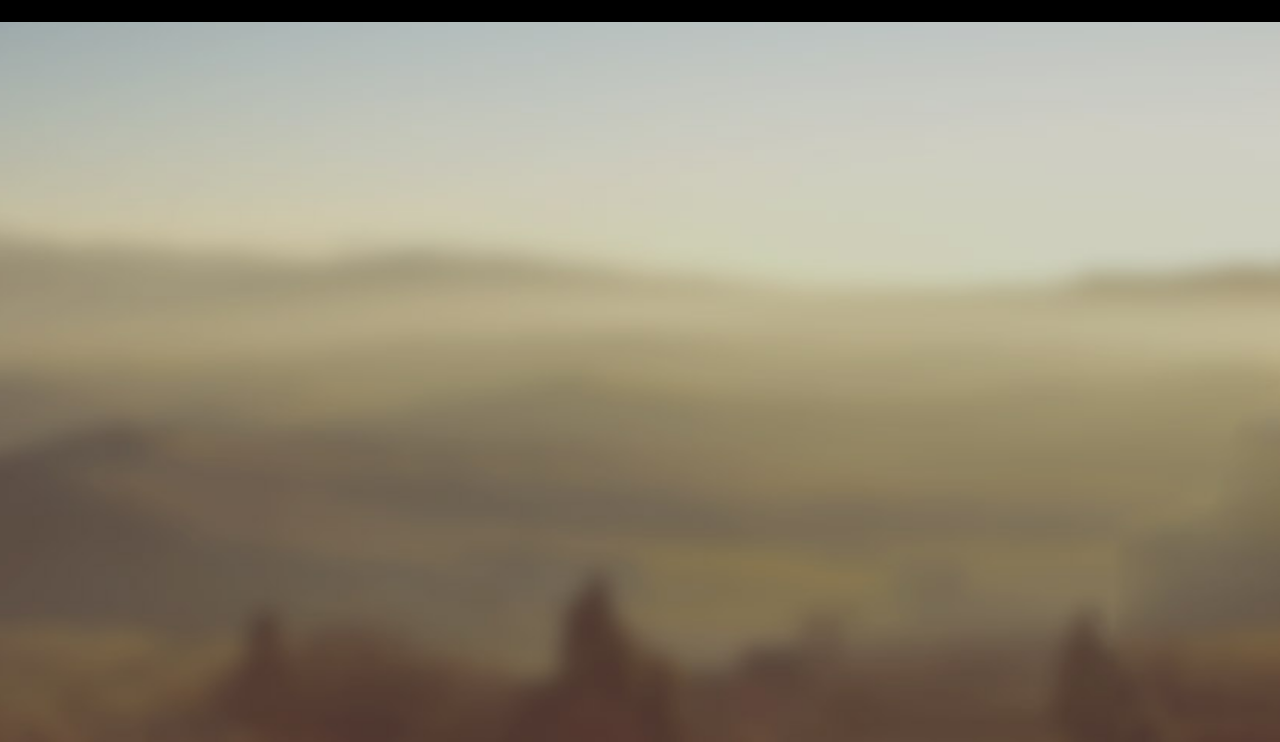
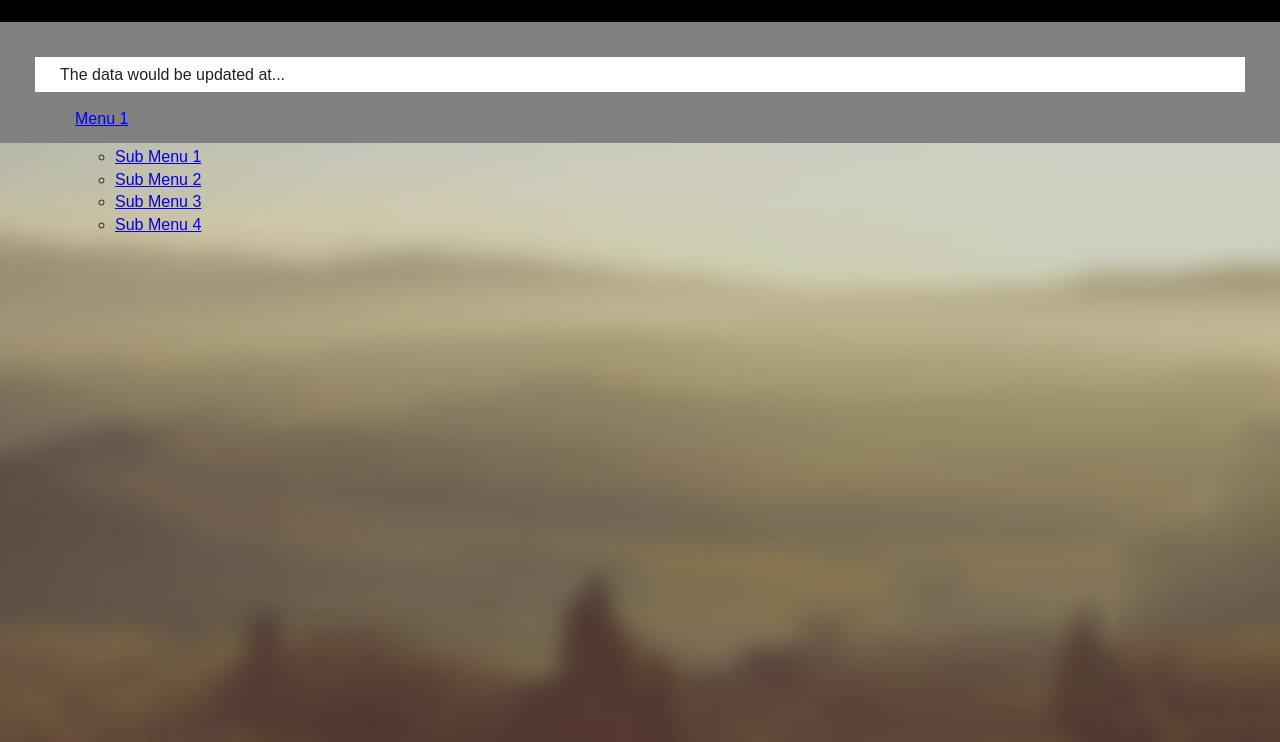
Before and after one commit to IvanovaNataly/webApp, a plain HTML site: page index.html in a window 1280 px wide. Shown: the part 58-800 px from the top of the page. Drawn offline with nearby package versions, Linux system fonts and the light colour scheme.

Commit message:
clean up

```diff
--- a/css/main.css
+++ b/css/main.css
@@ -339,3 +339,27 @@ body {
         page-break-after: avoid;
     }
 }
+
+.main {
+    max-width: 1240px;
+    margin: 0 auto;
+    padding: 35px;
+    background-color: #808080;
+}
+
+.status-bar {
+    height: 35px;
+    line-height: 35px;
+    margin: 0 auto;
+    padding-right: 25px;
+    padding-left: 25px;
+    background-color: #fff;
+}
+
+.menu-button {
+    list-style:none;
+	position:relative;
+	float:left;
+	margin:0;
+	padding:0;
+}
--- a/index.html
+++ b/index.html
@@ -37,13 +37,18 @@
 
         <section class="main">
             <div class="status-bar">
-
+                The data would be updated at...
             </div>
-            <div class="menu">
-                <div class="menu-button"></div>
-                <div class="menu-button"></div>
-                <div class="menu-button"></div>
-            </div>
+            <ul class="menu">
+                <li class="menu-button"><a href="#">Menu 1</a>
+                    <ul>
+                        <li><a href="#">Sub Menu 1</a></li>
+                        <li><a href="#">Sub Menu 2</a></li>
+                        <li><a href="#">Sub Menu 3</a></li>
+                        <li><a href="#">Sub Menu 4</a></li>
+                    </ul>
+                </li>
+            </ul>
         </section>
 
         <script src="//ajax.googleapis.com/ajax/libs/jquery/1.10.2/jquery.min.js"></script>
```
